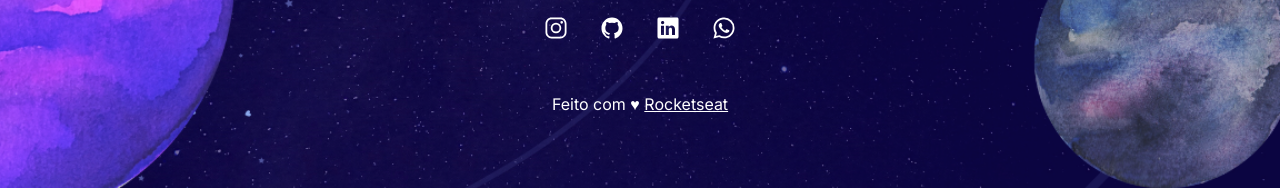
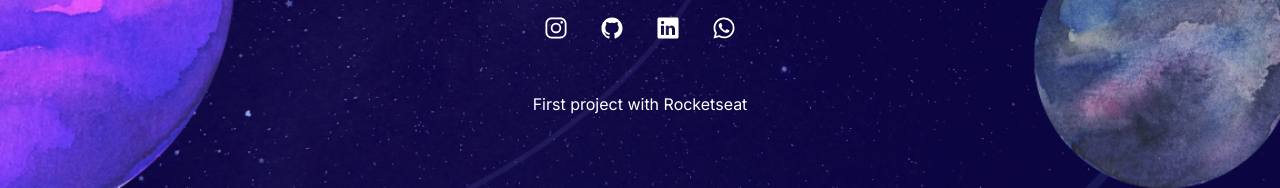
Before and after one commit to Andreywil/links, a plain HTML site: page index.html in a window 1280 px wide. Shown: the part 531-719 px from the top of the page. Drawn offline with nearby package versions, Linux system fonts and the light colour scheme.

Commit message:
index correction

```diff
--- a/index.html
+++ b/index.html
@@ -86,7 +86,7 @@
       src="https://unpkg.com/ionicons@7.1.0/dist/ionicons/ionicons.js"
     ></script>
     <footer>
-      Feito com ♥ <a href="https://rocketseat.com.br">Rocketseat</a>
+      First project with Rocketseat
     </footer>
     <script src="./script.js"></script>
   </body>
```
